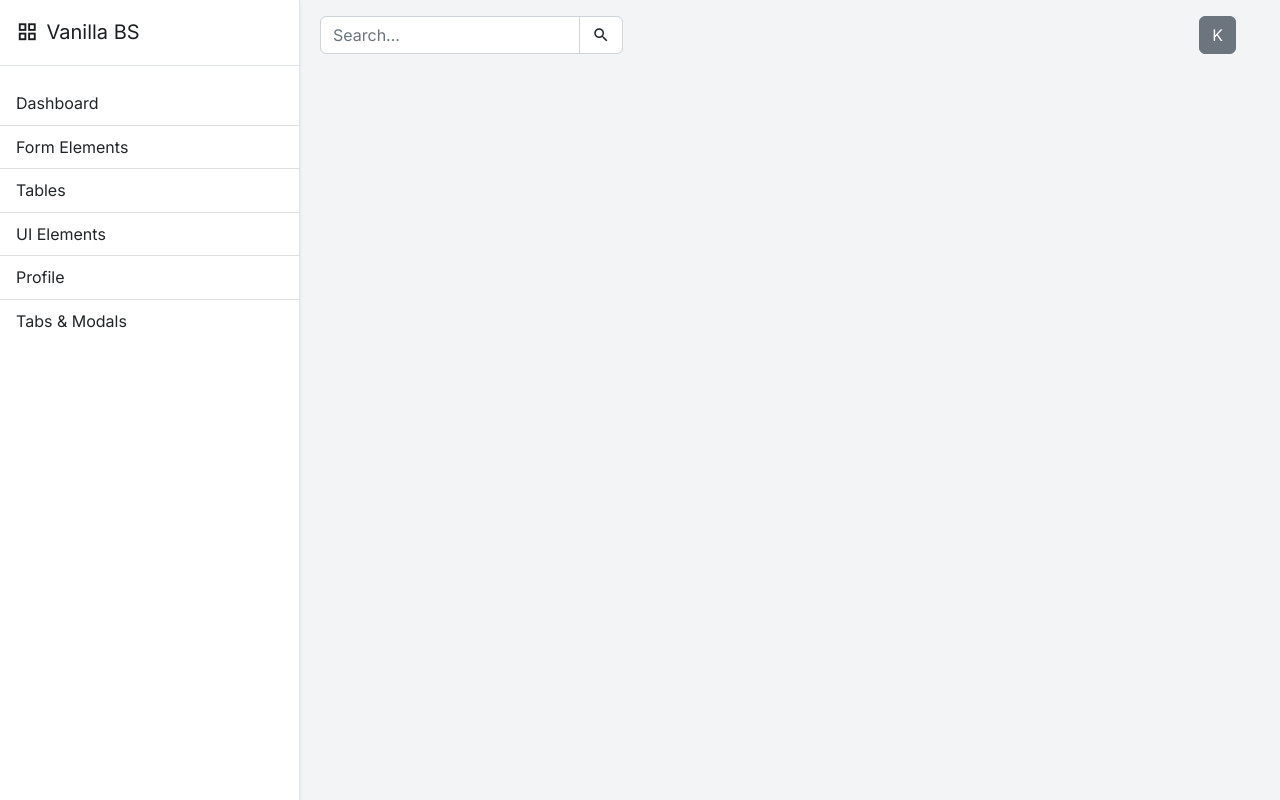
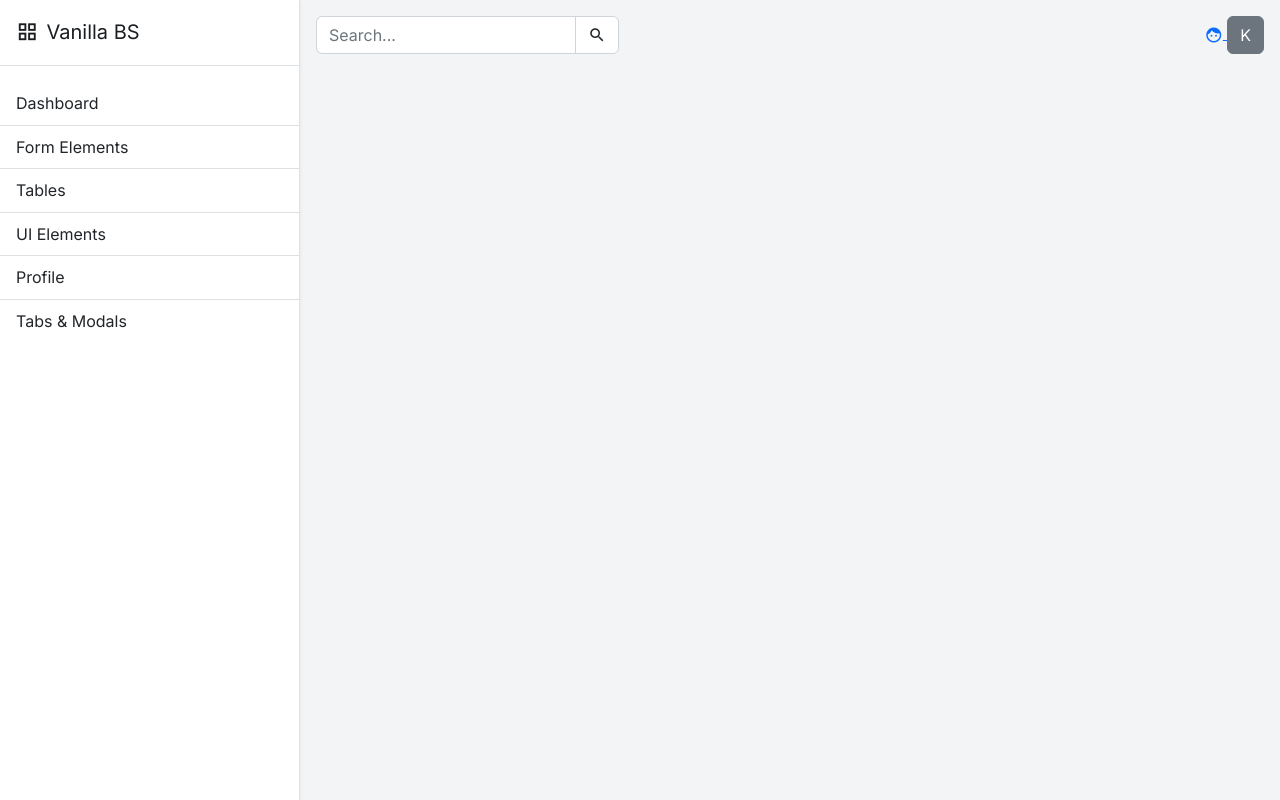
Before and after one commit to typicaljoe111/vanilla-bs, a website: page index.html in a window 1280 px wide. Drawn offline with nearby package versions, Linux system fonts and the light colour scheme.

Commit message:
Fixed spacing issue with header

```diff
--- a/index.html
+++ b/index.html
@@ -34,15 +34,13 @@
 
 		<main class="main-content">
 
-			<div class="p-2">
-				<nav class="navbar">
-					<div class="container-fluid">
-						<div class="row align-items-center justify-content-between w-100">
+			<div class="p-3">
+				<div class="d-flex align-items-center justify-content-between">
 					<div class="col-auto">
 						<form class="d-flex" role="search">
 							<div class="input-group">
-										<input type="text" class="form-control" placeholder="Search..."
-											aria-label="Username" aria-describedby="basic-addon1">
+								<input type="text" class="form-control" placeholder="Search..." aria-label="Username"
+									aria-describedby="basic-addon1">
 								<span class="input-group-text bg-white" id="basic-addon1">
 									<span class="mi">search</span>
 								</span>
@@ -50,7 +48,10 @@
 						</form>
 					</div>
 					<div class="col-auto">
-								<div class="dropdown">
+						<a href="#" role="button">
+							<span class="mi">face</span>
+						</a>
+						<div class="dropdown d-inline-block">
 							<a class="btn btn-secondary" href="#" role="button" data-bs-toggle="dropdown"
 								aria-expanded="false">K</a>
 							<ul class="dropdown-menu dropdown-menu-end">
@@ -65,8 +66,6 @@
 					</div>
 				</div>
 			</div>
-				</nav>
-			</div>
 
 		</main>
 		<!-- /.main-content -->
```
Lines whose indentation alone changed are shown as unchanged.
